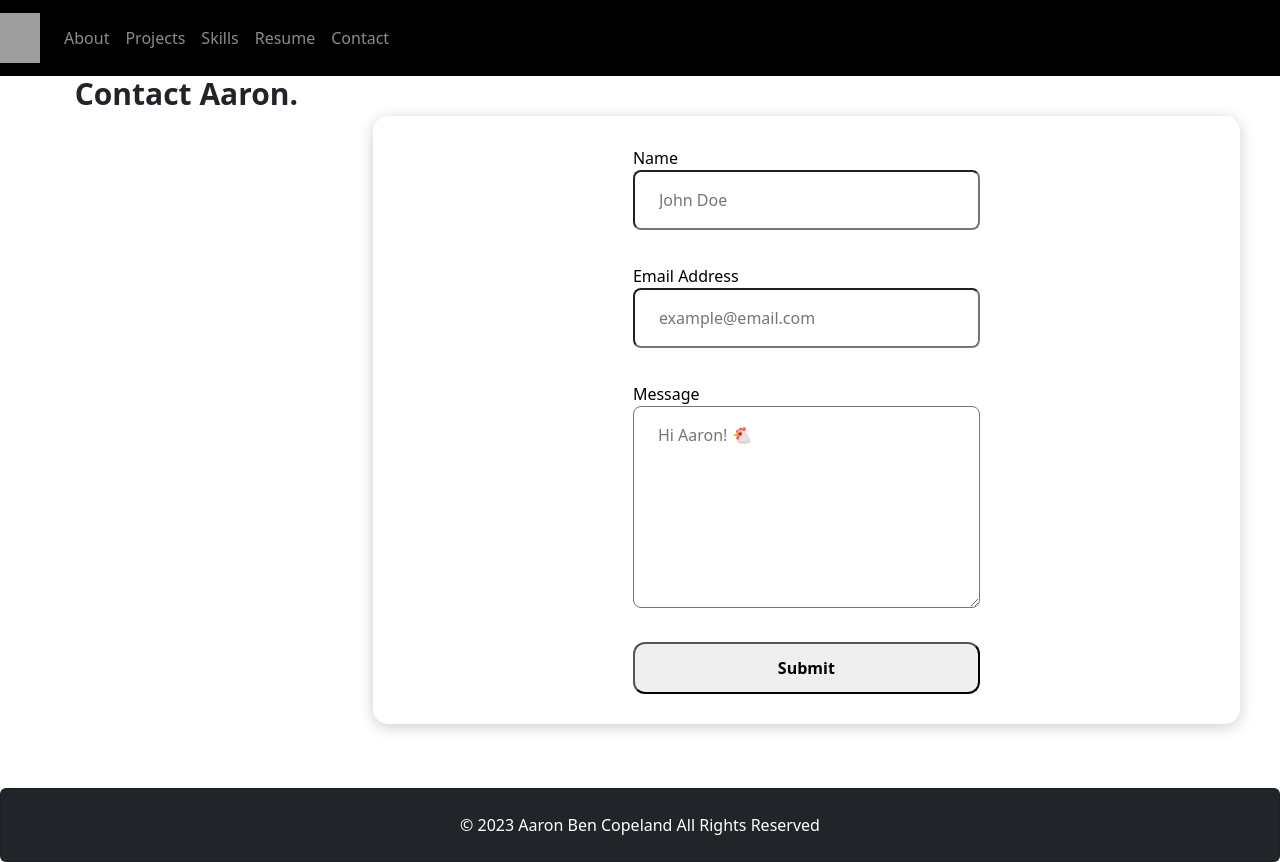
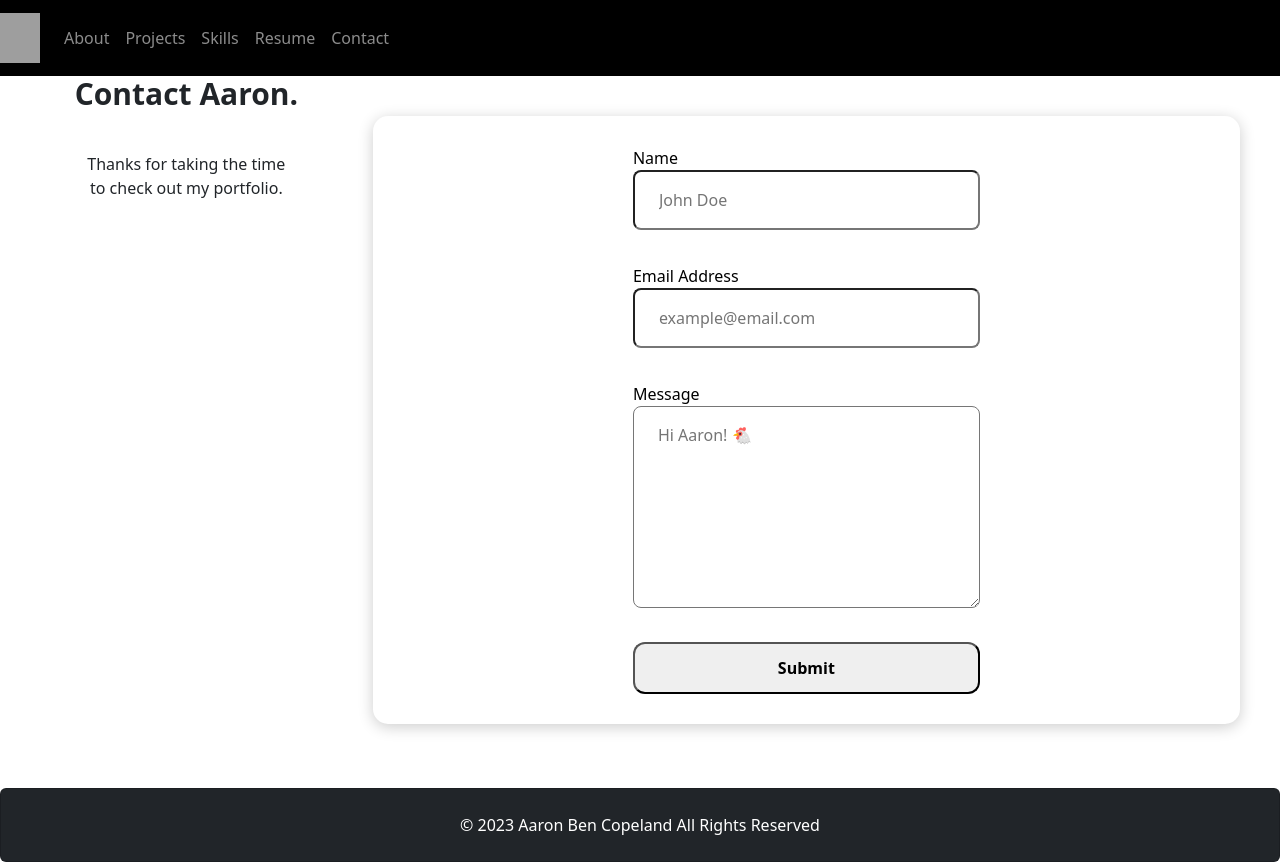
Before and after one commit to aaronbencopeland/react-portfolio-website, a React (Create React App) app: page /contact in a window 1280 px wide. Built offline with nearby package versions, Linux system fonts and the light colour scheme; grey boxes are pictures that could not be loaded.

Commit message:
Added additional text on Contact page

```diff
--- /dev/null
+++ b/src/helpers/ProjectList.js
@@ -0,0 +1,23 @@
+export const ProjectList = [
+  {
+    id: "",
+    project: {
+      name: "",
+      image: ""
+    }
+  },
+  {
+    id: "",
+    project: {
+      name: "",
+      image: ""
+    }
+  },
+  {
+    id: "",
+    project: {
+      name: "",
+      image: ""
+    }
+  }
+];
--- a/src/pages/Contact.js
+++ b/src/pages/Contact.js
@@ -9,6 +9,10 @@ function Contact() {
           <h3 className="contact-page-header">
             Contact Aaron.
           </h3>
+
+          <p className="contact-page-welcome">
+            Thanks for taking the time to check out my portfolio.
+          </p>
         </div>
 
         <div id="contact-form-container">
--- a/src/styles/Contact.css
+++ b/src/styles/Contact.css
@@ -60,7 +60,11 @@
   border-radius: 0.75rem;
   width: 100%
 }
-/* END Contact page responsive styles */
+
+.contact-page-welcome {
+  display: none;
+}
+/* END Contact page base styles */
 
 /* START Contact page responsive styles */
 @media only screen and (max-width: 800px) {
@@ -98,11 +102,18 @@
   }
 
   .contact-page-text {
+    flex-direction: column;
     padding-left: 40px;
     padding-right: 40px;
     margin-bottom: 40px;
+    gap: 2rem;
     width: 40%;
-    justify-content: center;
+    align-items: center;
+  }
+
+  .contact-page-welcome {
+    display: flex;
+    width: 70%;
   }
 }
 /* END Contact page responsive styles */
```
